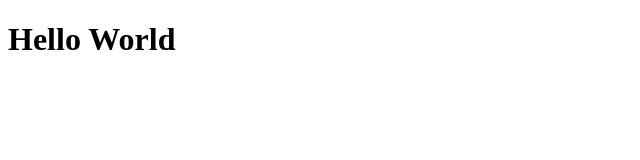
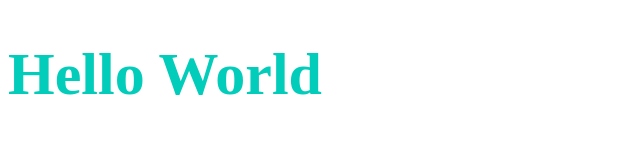
Before and after one commit to hatanaka108/hatanaka108.github.io, a plain HTML site: page index.html in a window 1280 px wide. Shown: the whole page, without its empty margins (0-640 px from the left). Drawn offline with Linux system fonts and the light colour scheme.

Commit message:
CSS追加
CSS追加

```diff
--- a/index.html
+++ b/index.html
@@ -1,6 +1,13 @@
 <!DOCTYPE html>
 <html>
+<head>
+    <meta charset="utf-8">
+    <title>Test</title>
+    <link rel="stylesheet" href="stylesheet.css">
+</head>
+
 <body>
-<h1>Hello World</h1>
+    <h1>Hello World</h1>
+
 </body>
 </html>
--- /dev/null
+++ b/stylesheet.css
@@ -0,0 +1,4 @@
+h1{
+    font-size: 60px;
+    color: #02ccba;
+}
```
Also changed, not shown: index.css (deleted).
